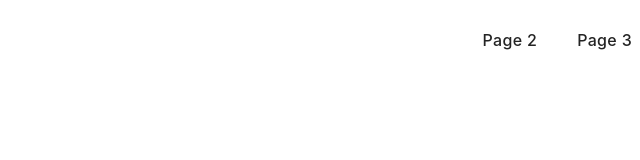
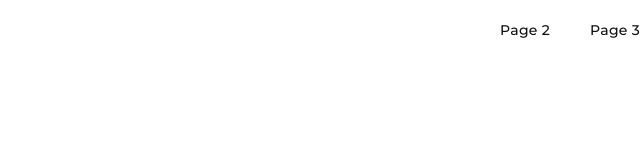
Before and after one commit to alonahaletska/simply-chocolate, a website built with Vite: page src/index.html in a window 1280 px wide. Shown: the whole page, without its empty margins (640-1280 px from the left). Built offline with nearby package versions, Linux system fonts and the light colour scheme.

Commit message:
adding root and sprite

```diff
--- a/src/css/reset.css
+++ b/src/css/reset.css
@@ -1,4 +1,14 @@
 /* Reset styles */
+html {
+  box-sizing: border-box;
+}
+
+*,
+*::before,
+*::after {
+  box-sizing: inherit;
+}
+
 h1,
 h2,
 h3,
--- a/src/css/styles.css
+++ b/src/css/styles.css
@@ -9,7 +9,7 @@
 @import url('./hero.css');
 @import url('./advantages.css');
 @import url('./unique-components.css');
-@import url('./how-it’s-made.css');
+@import url('./how-its-made.css');
 @import url('./our-products.css');
 @import url('./top-sellers.css');
 @import url('./reviews.css');
@@ -18,17 +18,26 @@
 
 
 :root {
-  font-family: Inter, Avenir, Helvetica, Arial, sans-serif;
-  font-size: 16px;
-  line-height: 24px;
-  font-weight: 400;
+  /* Font */
+  --font-family: 'Montserrat', sans-serif;
+  /* Background */
+  --main-bg-cl:#FFFFFF;
+  --secondary-bg-cl: #1E1823;
+  --accent-bg-cl: #FD9222;
+  /* txt-color */
+  --main-txt-cl: #111111;
+  --secondary-txt-cl:#ffffff;
+  --dark-txt-cl: rgba(17, 17, 17, 0.7);
+  --accent-txt-cl: #FD9222;
 
-  color: #242424;
-  background-color: rgba(255, 255, 255, 0.87);
+  /* hover */
+  --bg-cl-btn: #FCF1E0;
+}
 
-  font-synthesis: none;
-  text-rendering: optimizeLegibility;
-  -webkit-font-smoothing: antialiased;
-  -moz-osx-font-smoothing: grayscale;
-  -webkit-text-size-adjust: 100%;
-}
+  body{
+    font-family: var(--font-family);
+    font-size: 14px;
+    line-height: 1.29;
+    letter-spacing: -0.02em;
+    color: var(--main-txt-cl);
+  }
--- a/src/index.html
+++ b/src/index.html
@@ -5,7 +5,19 @@
     <link rel="icon" type="image/svg+xml" href="/favicon.svg" />
     <meta name="viewport" content="width=device-width, initial-scale=1.0" />
     <title>Simply Chocolate</title>
-    <link rel="stylesheet" href="./css/styles.css" />
+    <!-- Підключення шрифтів -->
+    <link rel="preconnect" href="https://fonts.googleapis.com">
+    <link rel="preconnect" href="https://fonts.gstatic.com" crossorigin>
+    <link href="https://fonts.googleapis.com/css2?family=Montserrat:ital,wght@0,400;0,500;0,600;1,700&display=swap" rel="stylesheet">
+    <!-- Підключення файлу Normalize -->
+    <link
+      rel="stylesheet"
+      href="https://cdnjs.cloudflare.com/ajax/libs/modern-normalize/1.1.0/modern-normalize.min.css"
+      integrity="sha512-wpPYUAdjBVSE4KJnH1VR1HeZfpl1ub8YT/NKx4PuQ5NmX2tKuGu6U/JRp5y+Y8XG2tV+wKQpNHVUX03MfMFn9Q=="
+      crossorigin="anonymous"
+      referrerpolicy="no-referrer"/>
+    <!-- Кастомні стилі -->
+    <link rel="stylesheet" href="./css/styles.css"/>
   </head>
   <body>
     <!-- Підключення хедера  -->
@@ -16,7 +28,7 @@
       <load src="partials/hero.html" />
       <load src="partials/advantages.html" />
       <load src="partials/unique-components.html" />
-      <load src="partials/how-it’s-made.html" />
+      <load src="partials/how-its-made.html" />
       <load src="partials/our-products.html" />
       <load src="partials/top-sellers.html" />
       <load src="partials/reviews.html" />
```
Also changed, not shown: src/css/how-its-made.css (added), src/css/how-it’s-made.css (deleted), src/css/subscribe-modal.css (added), src/img/icons.svg (added), src/partials/how-its-made.html (added), src/partials/how-it’s-made.html (deleted), src/partials/subscribe-modal.html (added).
